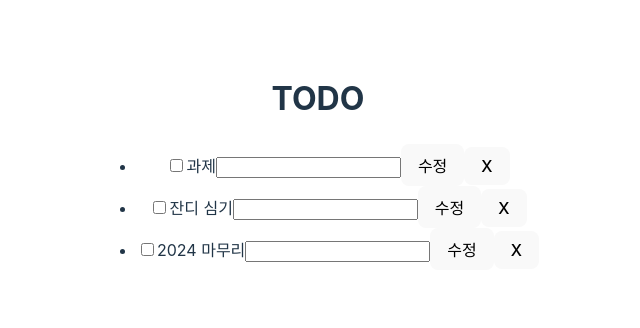
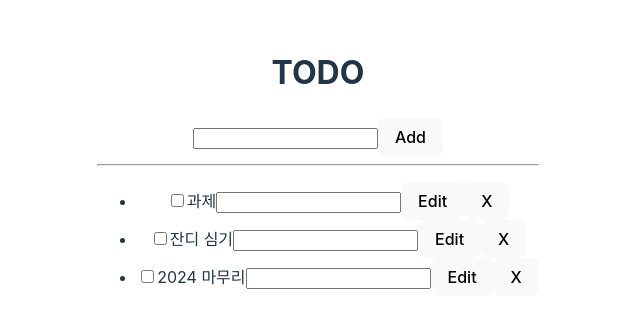
Before and after one commit to Nagi-ei/oz-react-todo, a React (Vite) app: page / in a window 1280 px wide. Shown: the part 230-558 px from the top of the page, without its empty margins (322-962 px from the left). Built offline with nearby package versions, Linux system fonts and the light colour scheme.

Commit message:
✨ Implement TodoInput component

```diff
--- a/package.json
+++ b/package.json
@@ -24,5 +24,6 @@
     "eslint-plugin-react-refresh": "^0.4.16",
     "globals": "^15.14.0",
     "vite": "^6.0.5"
-  }
+  },
+  "packageManager": "pnpm@9.15.0+sha512.76e2379760a4328ec4415815bcd6628dee727af3779aaa4c914e3944156c4299921a89f976381ee107d41f12cfa4b66681ca9c718f0668fa0831ed4c6d8ba56c"
 }
--- a/src/App.jsx
+++ b/src/App.jsx
@@ -13,7 +13,8 @@ function App() {
     <main>
       <h1>TODO</h1>
       {/* <Timer /> */}
-      <TodoInput setTodoList={setTodoList} />
+      <TodoInput todoList={todoList} setTodoList={setTodoList} />
+      <hr />
       <TodoList todoList={todoList} setTodoList={setTodoList} />
     </main>
   );
--- a/src/components/todo-input.jsx
+++ b/src/components/todo-input.jsx
@@ -1,5 +1,22 @@
 import React from 'react';
+import { useRef } from 'react';
 
-export default function TodoInput({ setTodoList }) {
-  return <div></div>;
+export default function TodoInput({ todoList, setTodoList }) {
+  const ref = useRef();
+
+  const handleSubmit = (e) => {
+    e.preventDefault();
+    setTodoList([
+      ...todoList,
+      { id: Date.now(), name: ref.current.value, isDone: false },
+    ]);
+    ref.current.value = '';
+  };
+
+  return (
+    <form onSubmit={handleSubmit}>
+      <input type='text' ref={ref} />
+      <button type='submit'>Add</button>
+    </form>
+  );
 }
--- a/src/components/todo-list.jsx
+++ b/src/components/todo-list.jsx
@@ -12,7 +12,7 @@ export default function TodoList({ todoList, setTodoList }) {
           <input type='checkbox' />
           {todo.name}
           <input type='text' />
-          <button onClick={handleEdit}>수정</button>
+          <button onClick={handleEdit}>Edit</button>
           <button onClick={handleDelete}>X</button>
         </li>
       ))}
```
